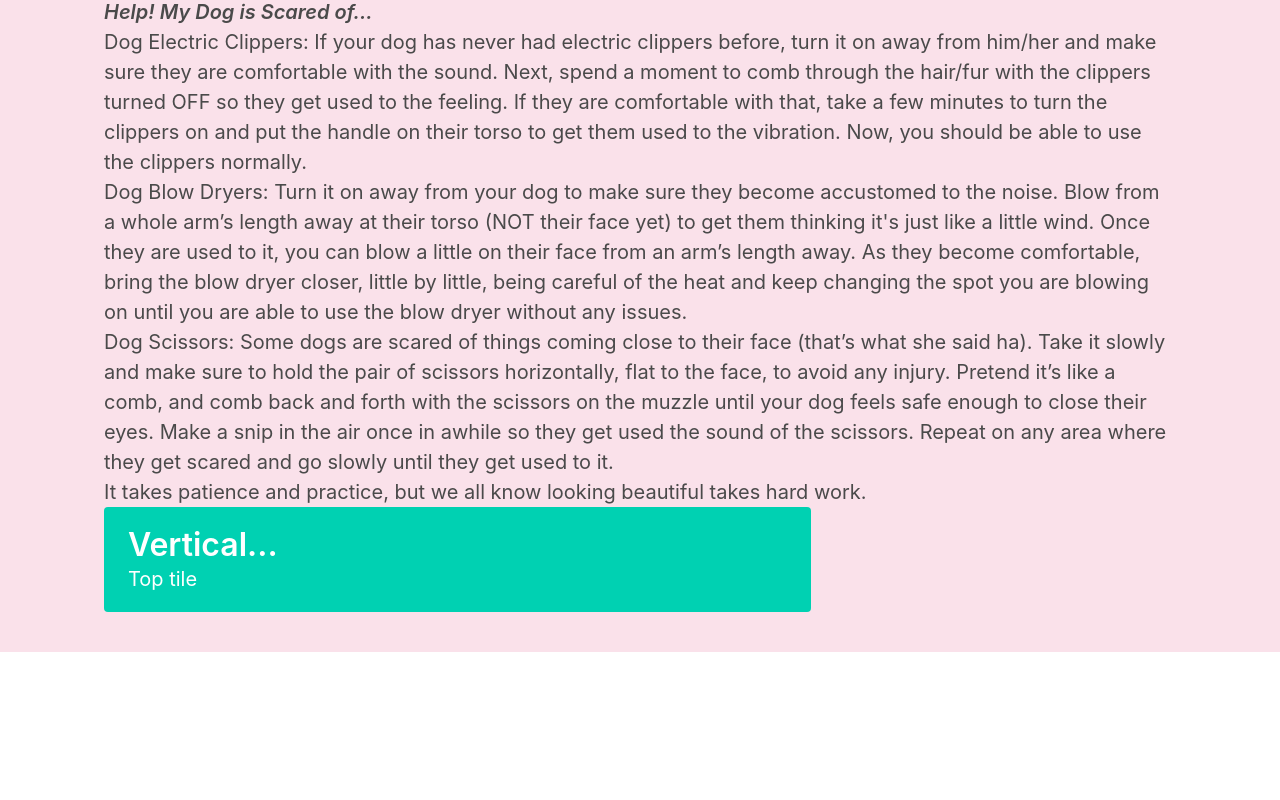
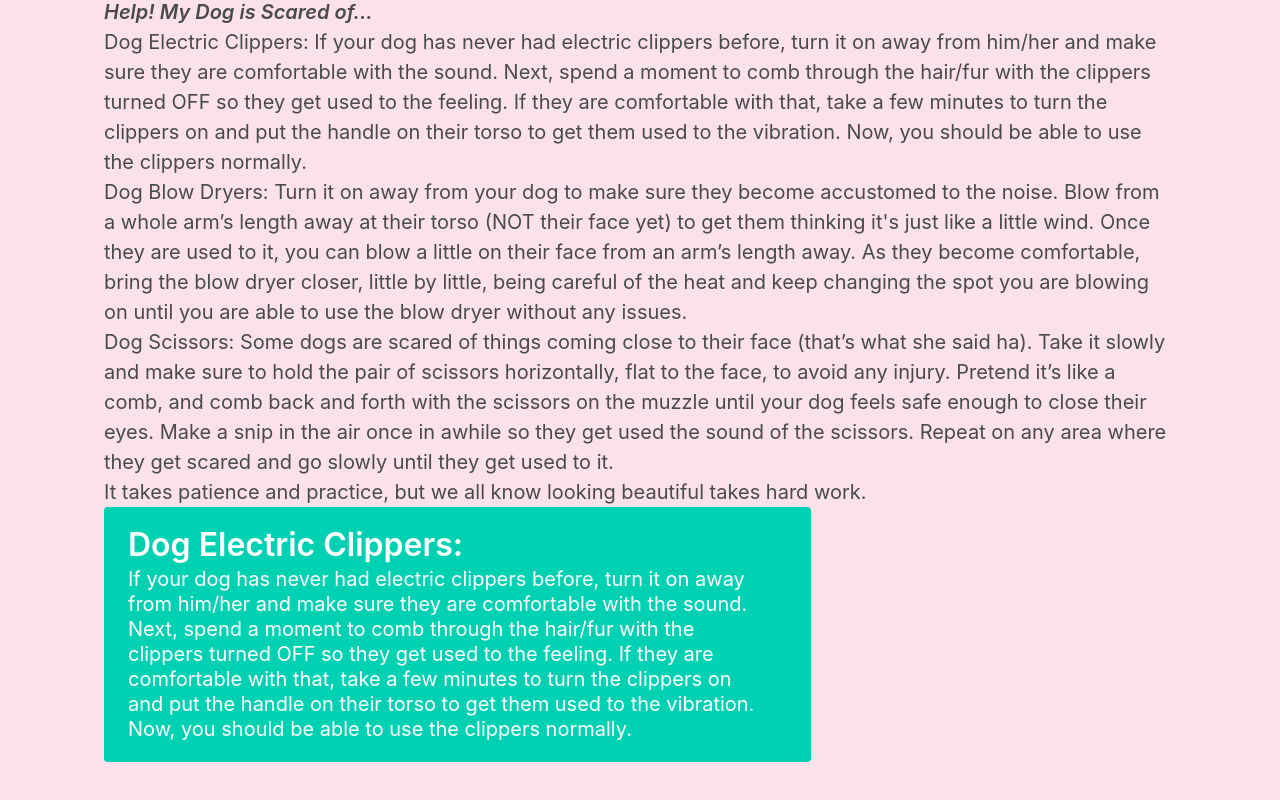
Before and after one commit to TechieQian/chiffon, a React (Create React App) app: page /grooming in a window 1280 px wide. Shown: the part 1617-2417 px from the top of the page. Before the commit the page ends 2269 px from the top, so only its background shows below. Built offline with nearby package versions, Linux system fonts and the light colour scheme.

Commit message:
editing grooming

```diff
--- a/src/body/Grooming.tsx
+++ b/src/body/Grooming.tsx
@@ -29,8 +29,8 @@ function Grooming(props : any) {
 <div className="tile">
 <div className="tile is-parent is-vertical">
 <article className ="tile is-child notification is-primary">
-<p className ="title">Vertical...</p>
-<p className="subtitle"> Top tile</p>
+<p className ="title">Dog Electric Clippers:</p>
+<p className="subtitle"> If your dog has never had electric clippers before, turn it on away from him/her and make sure they are comfortable with the sound. Next, spend a moment to comb through the hair/fur with the clippers turned OFF so they get used to the feeling. If they are comfortable with that, take a few minutes to turn the clippers on and put the handle on their torso to get them used to the vibration. Now, you should be able to use the clippers normally.</p>
 </article>
 </div>
 </div>
```
